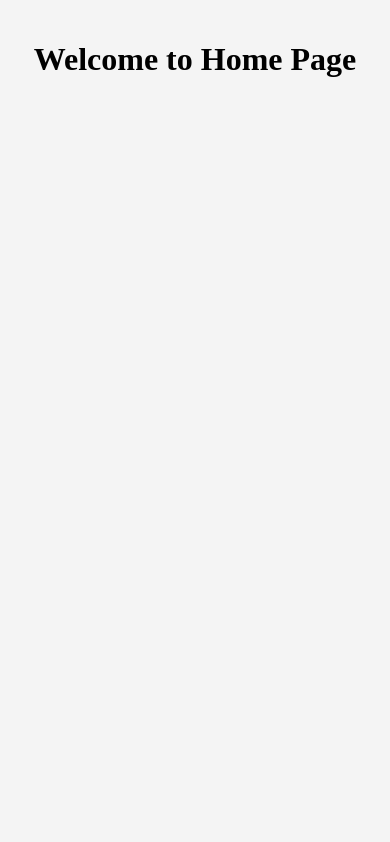
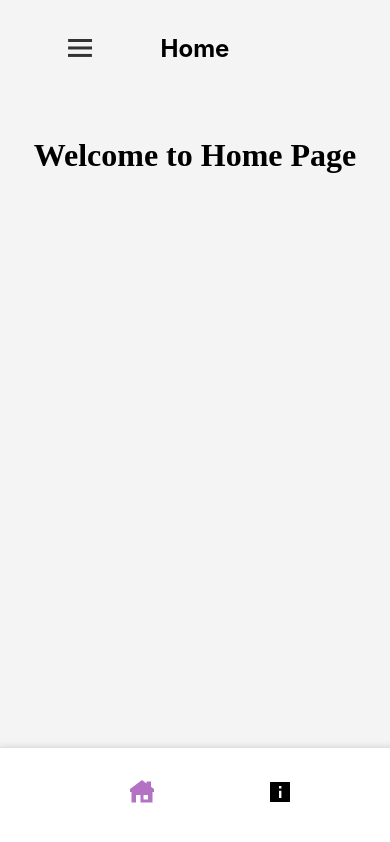
Before and after one commit to ivdven/real-estate-app, a Vue app in the folder client/: page / in a window 390 px wide. Built offline with nearby package versions, Linux system fonts and the light colour scheme.

Commit message:
Added header and footer to App.vue

```diff
--- a/client/src/App.vue
+++ b/client/src/App.vue
@@ -1,10 +1,27 @@
 <template>
   <div id="app">
+    <Header :name-header="currentHeaderName" />
     <router-view v-slot="{ Component }">
       <component :is="Component" />
     </router-view>
+    <Footer v-if="isMobile" />
   </div>
 </template>
 
 <script setup lang="ts">
+import Header from '@/components/Header.vue';
+import Footer from './components/Footer.vue';
+import { ref, watch } from 'vue';
+import { useRoute } from 'vue-router';
+import { useBreakpoint } from './composables/useBreakPoint';
+
+const currentHeaderName = ref('')
+
+const route = useRoute()
+const { isMobile } = useBreakpoint()
+
+
+watch(() => route.meta.headerName, (newHeaderName) => {
+  currentHeaderName.value = newHeaderName as string || 'Home'
+}, { immediate: true })
 </script>
```
